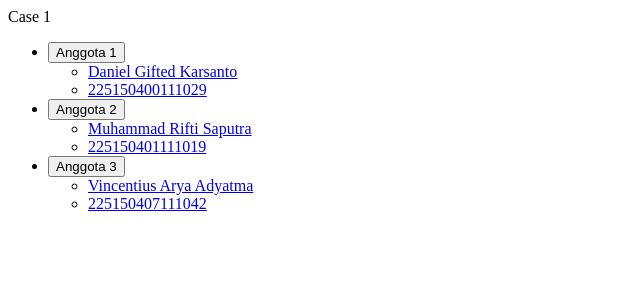
After one commit to Riftisaa/case-2-javascript-ajax, a PHP site: page /header.php in a window 1280 px wide. The commit adds this page. Shown: the top 300 px of the page, without its empty margins (0-640 px from the left). Run offline with PHP 8.4, Linux system fonts and the light colour scheme.

Commit message:
menambahkan footer dan header pada halaman login

```diff
--- a/assets/js/app.js
+++ b/assets/js/app.js
@@ -1,9 +1,5 @@
 const chatButton = document.querySelector('.chatbox__button');
 const chatContent = document.querySelector('.chatbox__support');
-// const icons = {
-//     isClicked: '<img src="./images/icons/chatbox-icon.svg" />',
-//     isNotClicked: '<img src="./images/icons/chatbox-icon.svg" />'
-// }
 const chatbox = new InteractiveChatbox(chatButton, chatContent);
 chatbox.display();
 chatbox.toggleIcon(false, chatButton);
--- /dev/null
+++ b/header.php
@@ -0,0 +1,42 @@
+<!DOCTYPE html>
+<html lang="en">
+<head>
+    <meta charset="UTF-8">
+    <meta name="viewport" content="width=device-width, initial-scale=1.0">
+    <title>Document</title>
+</head>
+<body>
+<div class="logo">Case 1</div>
+      <div>
+        <ul class="nav-links">
+          <li><div class="dropdown">
+            <button class="btnRegion2 btn-light dropdown-toggle border-0" type="button" data-bs-toggle="dropdown" aria-expanded="false">
+              Anggota 1
+            </button>
+            <ul class="dropdown-menu">
+              <li><a class="dropdown-item" href="#">Daniel Gifted Karsanto</a></li>
+              <li><a class="dropdown-item" href="#">225150400111029</a></li>
+            </ul>
+          </div></li>
+          <li><div class="dropdown">
+            <button class="btnRegion2 btn-light dropdown-toggle border-0" type="button" data-bs-toggle="dropdown" aria-expanded="false">
+              Anggota 2
+            </button>
+            <ul class="dropdown-menu">
+              <li><a class="dropdown-item" href="#">Muhammad Rifti Saputra</a></li>
+              <li><a class="dropdown-item" href="#">225150401111019</a></li>
+            </ul>
+          </div></li>
+          <li><div class="dropdown">
+            <button class="btnRegion2 btn-light dropdown-toggle border-0" type="button" data-bs-toggle="dropdown" aria-expanded="false">
+              Anggota 3
+            </button>
+            <ul class="dropdown-menu">
+              <li><a class="dropdown-item" href="#">Vincentius Arya Adyatma</a></li>
+              <li><a class="dropdown-item" href="#">225150407111042</a></li>
+            </ul>
+          </div></li>
+        </ul>
+      </div>
+</body>
+</html>
--- a/log.txt
+++ b/log.txt
@@ -1 +1,4 @@
 [riftisa] [2024-04-03 21:19:41] haloo
+[geka] [2024-04-04 14:51:47] uy
+[riftisa] [2024-04-04 14:52:05] tugas dah selesai?
+[geka] [2024-04-04 14:52:10] amann
```
Also changed, not shown: footer.php (added, +13 -0 lines), index.php (+9 -0 lines), login.php (+6 -1 lines).
